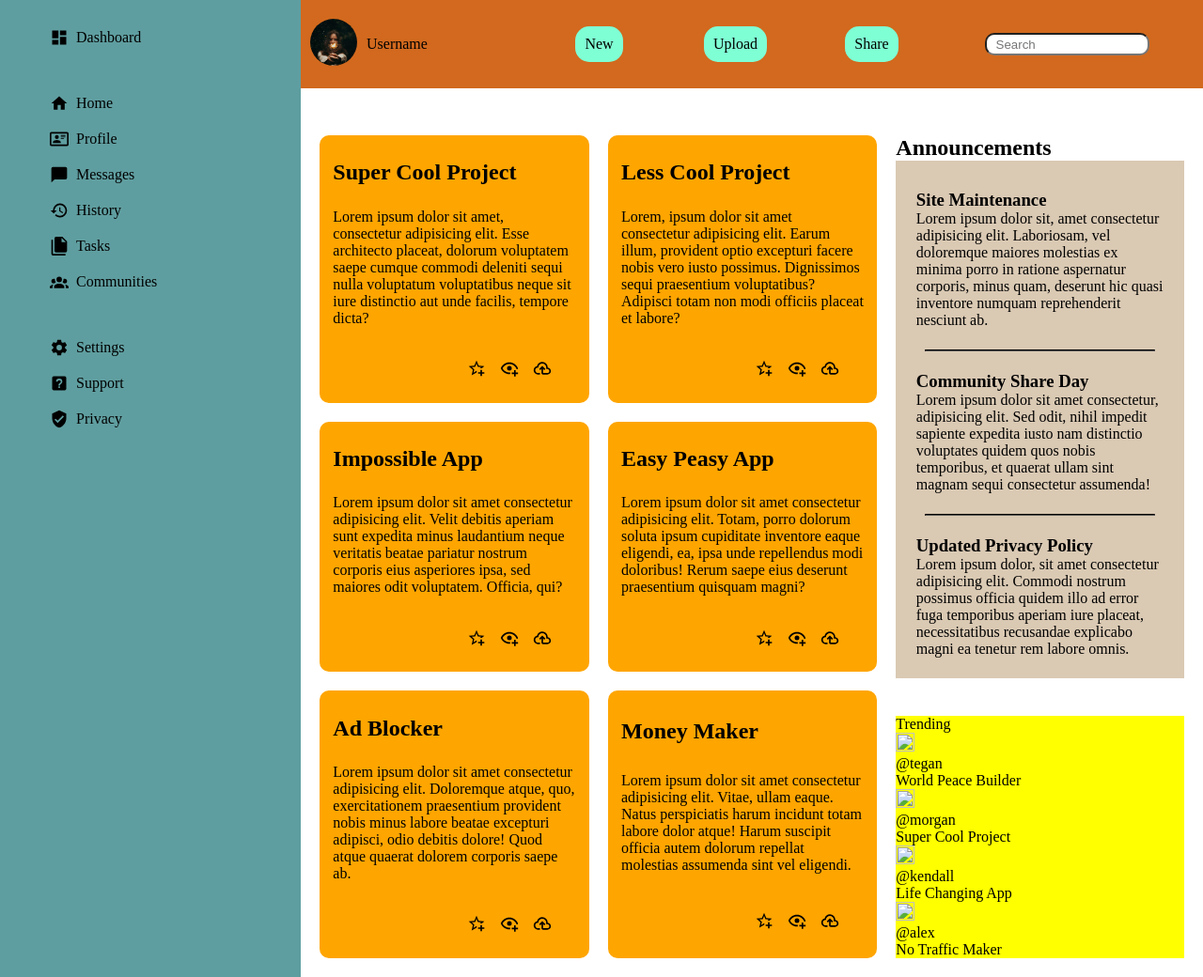
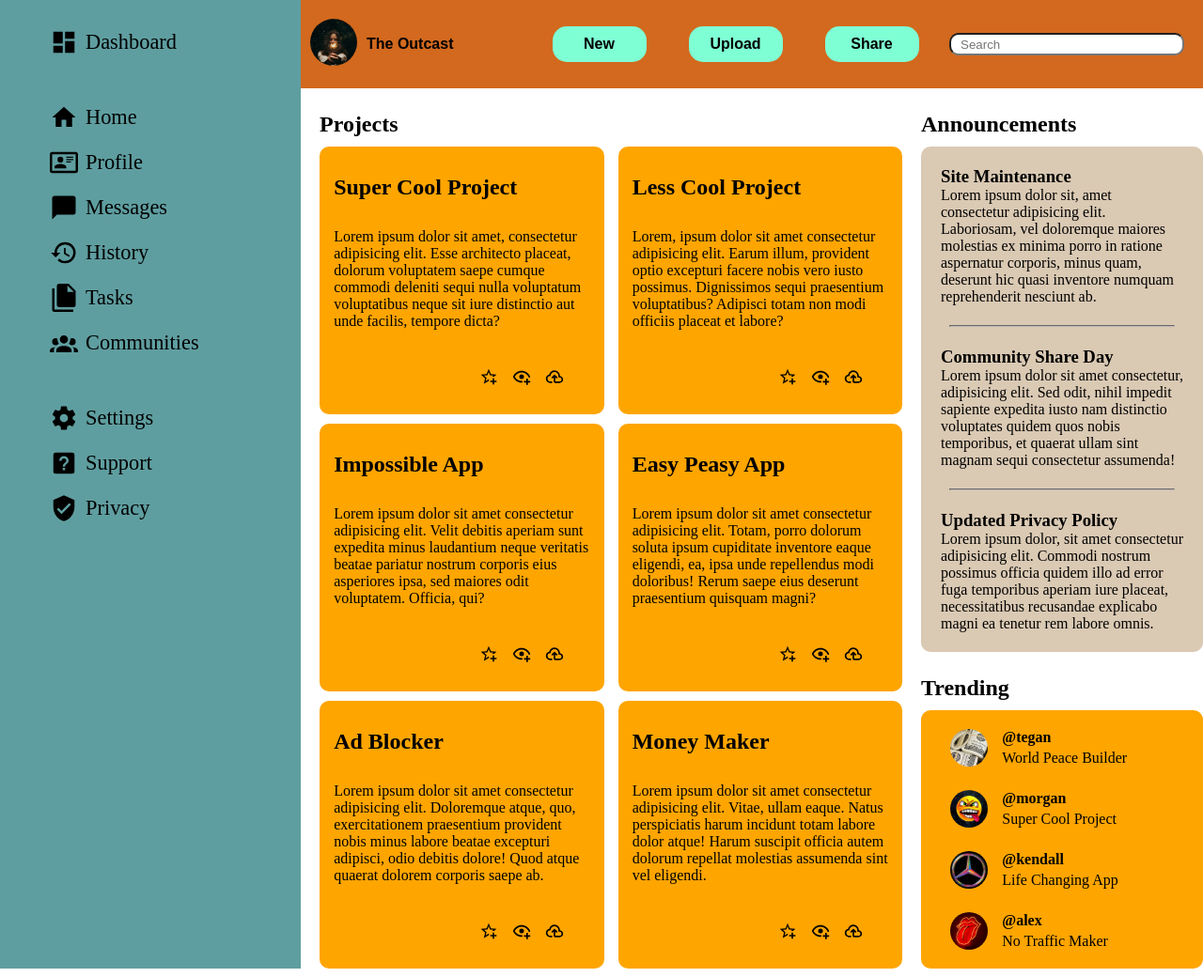
Before and after one commit to theOutcast43/admin-dashboard, a plain HTML site: page index.html in a window 1280 px wide. Shown: the whole page at 94% size. Drawn offline with Linux system fonts and the light colour scheme.

Commit message:
save WiP layout design 0.03

```diff
--- a/index.html
+++ b/index.html
@@ -14,7 +14,7 @@
                 <div class="image">
                     <img src="./images/candlelight.jpg" alt="">
                 </div>
-                <div class="username">Username</div>
+                <div class="username">The Outcast</div>
             </div>
             <div class="menu">
                 <div class="headerLink">New</div>
@@ -50,6 +50,7 @@
             </div>
         </div>
         <article class="article">
+            <div class="main0">Projects</div>
             <div class="projects">
                 <div class="card">
                     <h2 class="title">Super Cool Project</h2>
@@ -79,11 +80,11 @@
                 <div class="card">
                     <h2 class="title">Money Maker</h2>
                     <p>Lorem ipsum dolor sit amet consectetur adipisicing elit. Vitae, ullam eaque. Natus perspiciatis harum incidunt totam labore dolor atque! Harum suscipit officia autem dolorum repellat molestias assumenda sint vel eligendi.</p>
-                    <div><img src="./images/star-plus-outline.svg" alt=""><img src="./images/eye-plus-outline.svg" alt=""><img src="./images/cloud-upload-outline.svg" alt=""></div>
+                    <div><img src="images/star-plus-outline.svg" alt=""><img src="./images/eye-plus-outline.svg" alt=""><img src="./images/cloud-upload-outline.svg" alt=""></div>
                 </div>
             </div>
+            <div class="main1">Announcements</div>
             <div class="announcements">
-                <div class="main1">Announcements</div>
                 <div class="submain">
                     <h3>Site Maintenance</h3>
                     <p>Lorem ipsum dolor sit, amet consectetur adipisicing elit. Laboriosam, vel doloremque maiores molestias ex minima porro in ratione aspernatur corporis, minus quam, deserunt hic quasi inventore numquam reprehenderit nesciunt ab.</p>
@@ -99,25 +100,26 @@
                     <p>Lorem ipsum dolor, sit amet consectetur adipisicing elit. Commodi nostrum possimus officia quidem illo ad error fuga temporibus aperiam iure placeat, necessitatibus recusandae explicabo magni ea tenetur rem labore omnis.</p>
                 </div>
             </div>
+            <div class="main2">Trending</div>
             <div class="trending">
-                <div class="main2">Trending</div>
+                <div class="neck">
                 <div class="sub-child">
-                        <img src="" alt="">
+                    <img src="images/trends/crypto_bitcoin_forex_1637280933110403.jpg" alt="">
                     <p>@tegan</p>
                     <span>World Peace Builder</span>
                 </div>
                 <div class="sub-child">
-                        <img src="" alt="">
+                    <img src="images/trends/Screenshot_20210814-084500.jpg"">
                     <p>@morgan</p>
                     <span>Super Cool Project</span>
                 </div>
                 <div class="sub-child">
-                        <img src="" alt="">
+                    <img src="images/trends/Screenshot_20210814-203408.jpg" alt="">
                     <p>@kendall</p>
                     <span>Life Changing App</span>
                 </div>
                 <div class="sub-child">
-                        <img src="" alt="">
+                    <img src="images/trends/IMG-20201221-WA0039.jpg" alt="">
                     <p>@alex</p>
                     <span>No Traffic Maker</span>
                 </div>
--- a/style.css
+++ b/style.css
@@ -20,7 +20,6 @@ body {
     display: grid;
     grid-template-columns: 1fr 3fr;
     gap: 20px;
-    margin-bottom: 30px;
 }
 .usr-img{
     display: flex;
@@ -38,10 +37,12 @@ body {
 }
 .username{
     align-self: center;
+    font-weight: 700;
+    font-family: Arial, Helvetica, sans-serif;
 }
 .search{
     height: 25%;
-    width: 70%;
+    width: 100%;
     align-self: center;
     border-radius: 10px;
     padding-left: 10px;
@@ -62,6 +63,10 @@ body {
     border-radius: 15px;
     column-gap: 8px;
     justify-self: center;
+    width: 100px;
+    text-align: center;
+    font-weight: 600;
+    font-family: Arial, Helvetica, sans-serif;
 }
 
 
@@ -92,16 +97,18 @@ body {
     gap: 8px;
     padding-left: 15%;
     cursor: pointer;
+    font-size: 1.4em;
 }
 .sideChild2, .sideChild3{
     display: flex;
     align-items: center;
     gap: 8px;
     cursor: pointer;
+    font-size: 1.4em;
 }
 .sidebar img{
-    height: 20px;
-    width: 20px;
+    height: 30px;
+    width: 30px;
 }
 
 
@@ -111,15 +118,24 @@ body {
     display: grid;
     grid-template-columns: 1fr 1fr 1fr;
     grid-column: 2 / 5;
-    margin: 20px;
+    margin-left: 20px;
+    align-content: center;
+    column-gap: 20px;
 }
 .article .projects {
     display: grid;
     grid-template-columns: repeat(auto-fit, minmax(250px, 1fr));
     grid-column: 1 / 3;
-    gap: 20px;
-    grid-row: 1 / span 2;
-    margin-right: 20px;
+    gap: 10px 15px;
+    grid-row: 2 / span 4;
+}
+.main0{
+    font-weight: 800;
+    font-size: 1.5em;
+    background-color: white;
+    grid-column: 1 / 3;
+    align-content: center;
+    align-self: center;
 }
 .article img {
     height: 20px;
@@ -146,28 +162,77 @@ body {
     grid-column: 3 / 4;
     display: grid;
     grid-template-columns: repeat(auto-fit, minmax(250px, 1fr));
-    margin-bottom: 20px;
+    border-radius: 10px;
 }
 .main1{
     font-weight: 800;
     font-size: 1.5em;
-    margin-bottom: 10px;
     background-color: white;
+    grid-column: 3 / 4;
 }
 .submain{
-    background-color: #dac9b3;
     padding: 7%;
+    border-radius: 20%;
 }
+
 hr{
     height: 1px;
-    border-color: black;
+    border-color: rgb(190, 184, 184);
     width: 80%;
     margin: auto;
 }
 .article .trending{
-    background-color: yellow;
+    background-color: orange;
     grid-column: 3 / 4;
     display: grid;
-    grid-template-columns: repeat(auto-fit, minmax(250px, 1fr));
-    margin-top: 20px;
+    grid-template-columns: 1fr;
+    row-gap: 10px;
+    border-radius: 10px;
 }
+.main2{
+    font-weight: 800;
+    font-size: 1.5em;
+    background-color: white;
+}
+.trending img{
+    height: 40px;
+    width: 40px;
+    object-fit: cover;
+    border-radius: 50%;
+    grid-row: 1 / span 2;
+    justify-self: center;
+    cursor: default;
+}
+.neck{
+    display: grid;
+    row-gap: 25px;
+    border-radius: 20%;
+    padding-top: 20px;
+    padding-bottom: 20px;
+}
+.sub-child{
+    padding-left: 5%;
+    display: grid;
+    grid-template-columns: repeat(4, 1fr);
+    align-items: center;
+    row-gap: 4px;
+}
+.neck p{
+    grid-row: 1 / 2;
+    grid-column: 2 / 5;
+    align-self: end;
+    font-weight: 600;
+    cursor: pointer;
+}
+.neck p:hover{
+    text-decoration: underline;
+}
+.neck span{
+    grid-row: 2 / 3;
+    grid-column: 2 / 5;
+    align-self: start;
+}
+.main0, .main1, .main2{
+    padding-top: 25px;
+    padding-bottom: 10px;
+}
```
Also changed, not shown: images/trends/IMG-20201221-WA0039.jpg (added), images/trends/Screenshot_20210814-084500.jpg (added), images/trends/Screenshot_20210814-203408.jpg (added), images/trends/crypto_bitcoin_forex_1637280933110403.jpg (added). Lines whose indentation alone changed are shown as unchanged.
